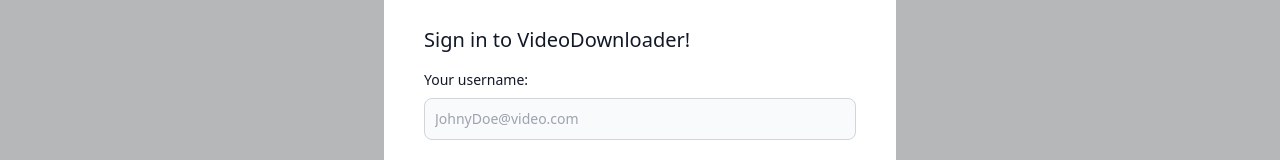
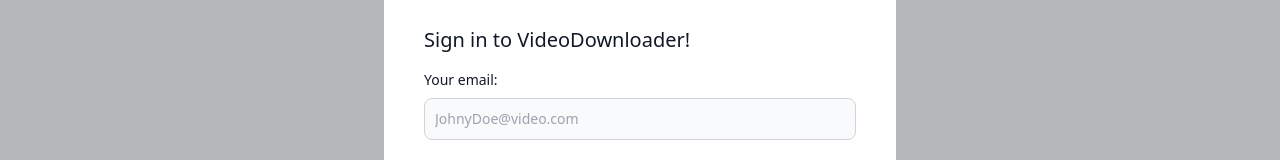
Before and after one commit to MichalTomczakSE/video-front-app, a Next.js app: page / in a window 1280 px wide. Both pictures are taken after a click on the button "Sign In". Shown: the part 218-378 px from the top of the page. Built offline with nearby package versions, Linux system fonts and the light colour scheme.

Commit message:
Change input type to email

```diff
--- a/components/LoginForm.tsx
+++ b/components/LoginForm.tsx
@@ -8,10 +8,10 @@ export const LoginForm = () => {
         <div>
           <label htmlFor="email"
           className="block mb-2 text-sm font-medium text-gray-900">
-            Your username:
+            Your email:
           </label>
           <input
-            type="text"
+            type="email"
           name="username"
           id="username"
           className="bg-gray-50 border border-gray-300 text-gray-900 text-sm rounded-lg focus:ring-blue-500 focus:border-blue-500 block w-full p-2.5"
```
